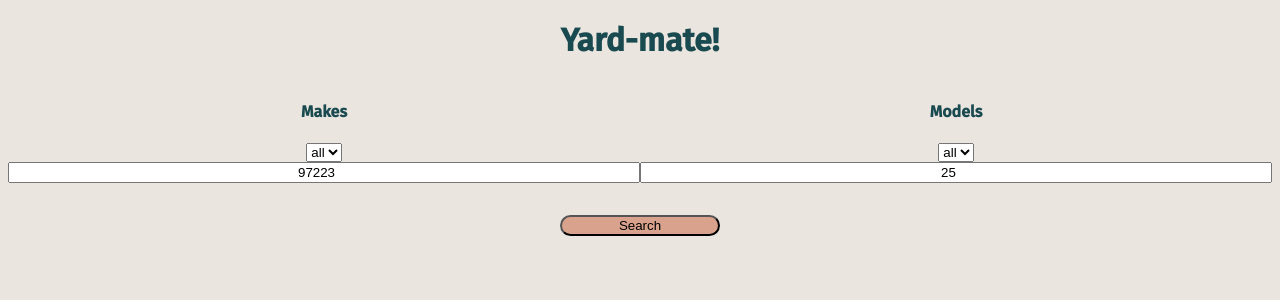
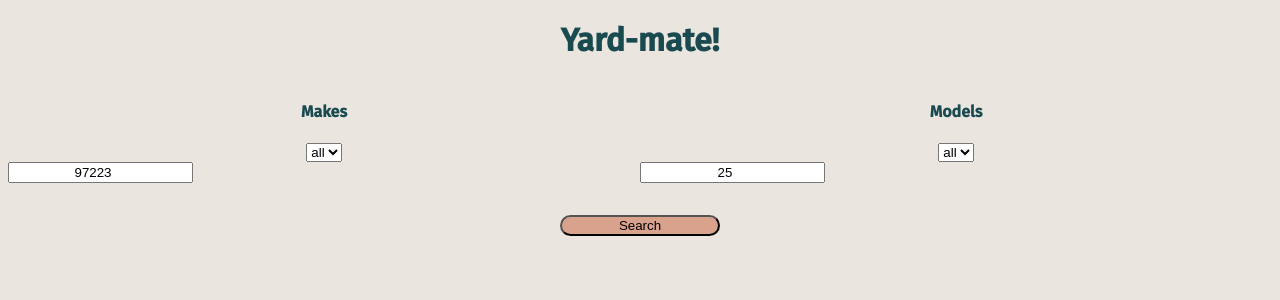
Before and after one commit to Calen-Ray/Yard-mate, a Django app: page / in a window 1280 px wide. Shown: the top 300 px of the page. Run offline with Django 4.2, Linux system fonts and the light colour scheme; data that the repository does not hold is empty; some libraries are stand-ins or nearby versions.

Commit message:
added files

```diff
--- a/static/style.css
+++ b/static/style.css
@@ -60,6 +60,10 @@ box-shadow: 5px 5px 5px #0c2431;
     grid-column-end: -1;
     grid-column-start: -3;
 
+}
+
+.searches input {
+    width: fit-content;
 }
 
 button:hover {
```
